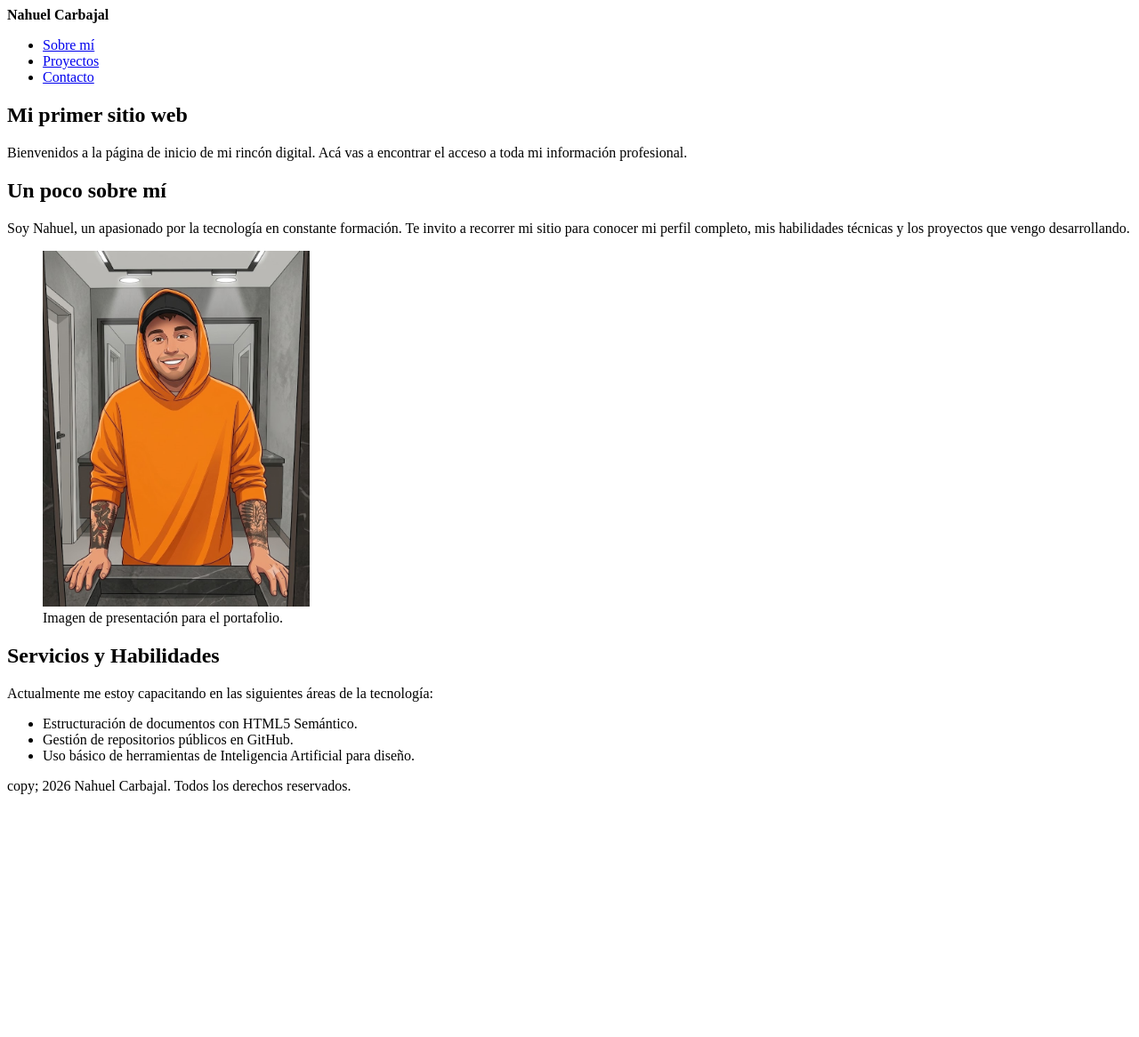
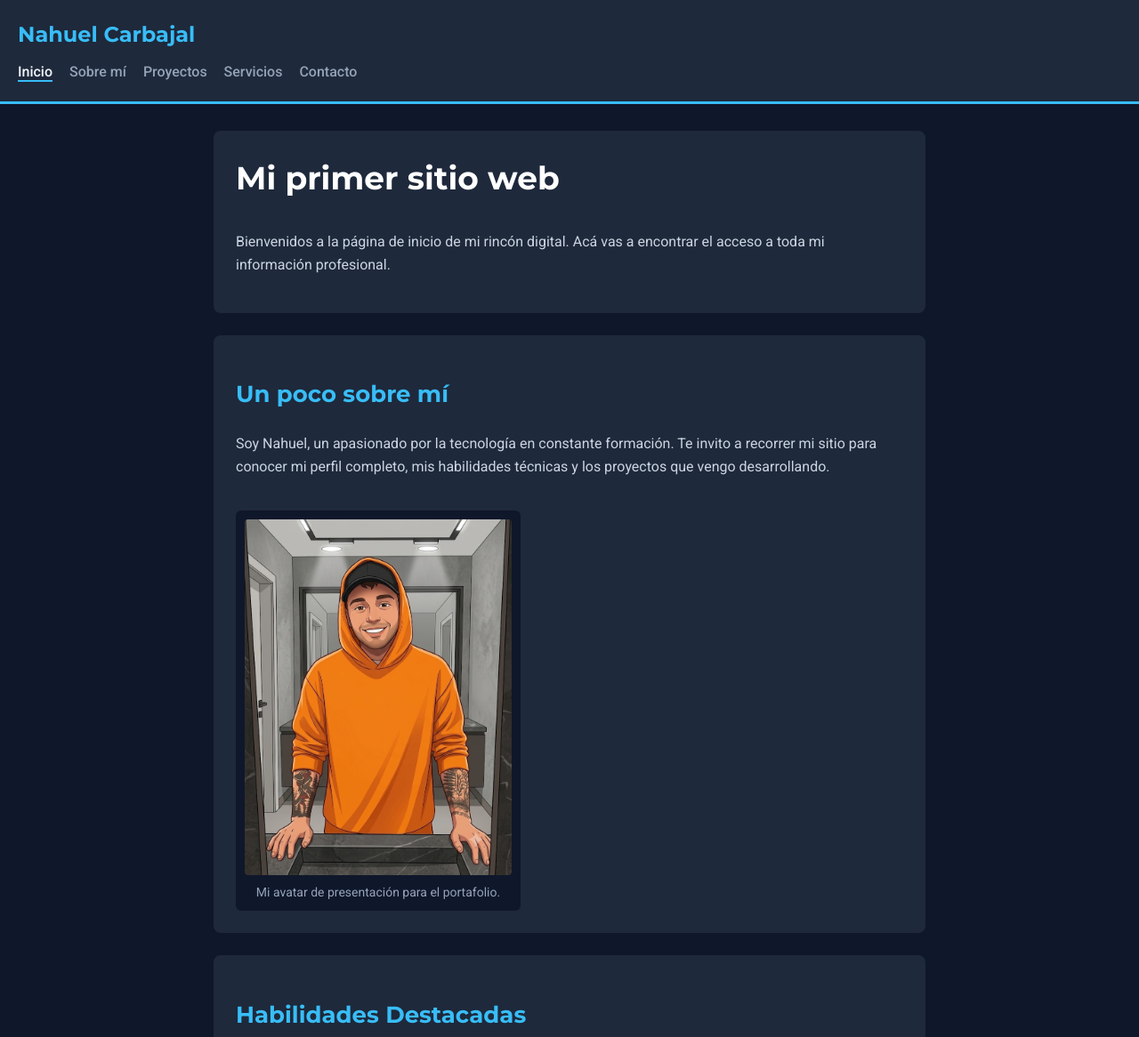
Before and after one commit to NahuelC3/Proyecto-html, a plain HTML site: page index.html in a window 1280 px wide. Shown: the top 1166 px of the page at 89% size. Before the commit the page ends 909 px from the top, so only its background shows below. Drawn offline with Linux system fonts and the light colour scheme.

```diff
--- a/index.html
+++ b/index.html
@@ -4,50 +4,54 @@
     <meta charset="UTF-8">
     <meta name="viewport" content="width=device-width, initial-scale=1.0">
     <title>Mi Sitio Web | Nahuel Carbajal</title>
+    <link rel="stylesheet" href="styles/styles.css">
+    <link rel="preconnect" href="https://fonts.googleapis.com">
+    <link rel="preconnect" href="https://fonts.gstatic.com" crossorigin>
+    <link href="https://fonts.googleapis.com/css2?family=Montserrat:wght@400;700&family=Roboto:wght@400;500&display=swap" rel="stylesheet">
 </head>
-<body>
+<body class="body-site">
 
-    <header>
-        <strong>Nahuel Carbajal</strong>
+    <header class="header-site">
+        <strong class="logo">Nahuel Carbajal</strong>
         <nav>
-            <ul>
-                <li><a href="pages/sobre-mi.html">Sobre mí</a></li>
-                <li><a href="pages/proyectos.html">Proyectos</a></li>
-                <li><a href="pages/contacto.html">Contacto</a></li>
+            <ul class="nav-list">
+                <li><a class="nav-link active" href="index.html">Inicio</a></li>
+                <li><a class="nav-link" href="pages/sobre-mi.html">Sobre mí</a></li>
+                <li><a class="nav-link" href="pages/proyectos.html">Proyectos</a></li>
+                <li><a class="nav-link" href="pages/servicios.html">Servicios</a></li>
+                <li><a class="nav-link" href="pages/contacto.html">Contacto</a></li>
             </ul>
         </nav>
     </header>
 
-    <main>
-
-        <section>
-            <h1>Mi primer sitio web</h1>
-            <p>Bienvenidos a la página de inicio de mi rincón digital. Acá vas a encontrar el acceso a toda mi información profesional.</p>
+    <main class="main-content">
+        <section class="section-card">
+            <h1 class="main-title">Mi primer sitio web</h1>
+            <p class="text-p">Bienvenidos a la página de inicio de mi rincón digital. Acá vas a encontrar el acceso a toda mi información profesional.</p>
         </section>
 
-        <section>
-            <h2>Un poco sobre mí</h2>
-    <p>Soy Nahuel, un apasionado por la tecnología en constante formación. Te invito a recorrer mi sitio para conocer mi perfil completo, mis habilidades técnicas y los proyectos que vengo desarrollando.</p>
-            <figure>
-                <img src="images/mi_foto.jpg" alt="Imagen de Nahuel recreada con inteligencia artificial." width="300">
-                <figcaption>Imagen de presentación para el portafolio.</figcaption>
+        <section class="section-card">
+            <h2 class="sub-title">Un poco sobre mí</h2>
+            <p class="text-p">Soy Nahuel, un apasionado por la tecnología en constante formación. Te invito a recorrer mi sitio para conocer mi perfil completo, mis habilidades técnicas y los proyectos que vengo desarrollando.</p>
+            <figure class="image-container">
+                <img class="site-image" src="images/mi_foto.jpg" alt="Imagen de Nahuel recreada con inteligencia artificial." width="300">
+                <figcaption class="image-caption">Mi avatar de presentación para el portafolio.</figcaption>
             </figure>
         </section>
 
-        <section>
-            <h2>Servicios y Habilidades</h2>
-            <p>Actualmente me estoy capacitando en las siguientes áreas de la tecnología:</p>
-            <ul>
+        <section class="section-card">
+            <h2 class="sub-title">Habilidades Destacadas</h2>
+            <p class="text-p">Actualmente me estoy capacitando en las siguientes áreas de la tecnología:</p>
+            <ul class="skills-list">
                 <li>Estructuración de documentos con HTML5 Semántico.</li>
                 <li>Gestión de repositorios públicos en GitHub.</li>
-                <li>Uso básico de herramientas de Inteligencia Artificial para diseño.</li>
+                <li>Uso de herramientas de Inteligencia Artificial para diseño.</li>
             </ul>
         </section>
-
     </main>
 
-    <footer>
-        <p>copy; 2026 Nahuel Carbajal. Todos los derechos reservados.</p>
+    <footer class="footer-site">
+        <p>&copy; 2026 Nahuel Carbajal. Todos los derechos reservados.</p>
     </footer>
 
 </body>
```
Also changed, not shown: pages/contacto.html (+1 -1 lines), pages/proyectos.html (+1 -1 lines), pages/servicios.html (+1 -1 lines), pages/sobre-mi.html (+1 -1 lines), images/Servicios.png (added).
